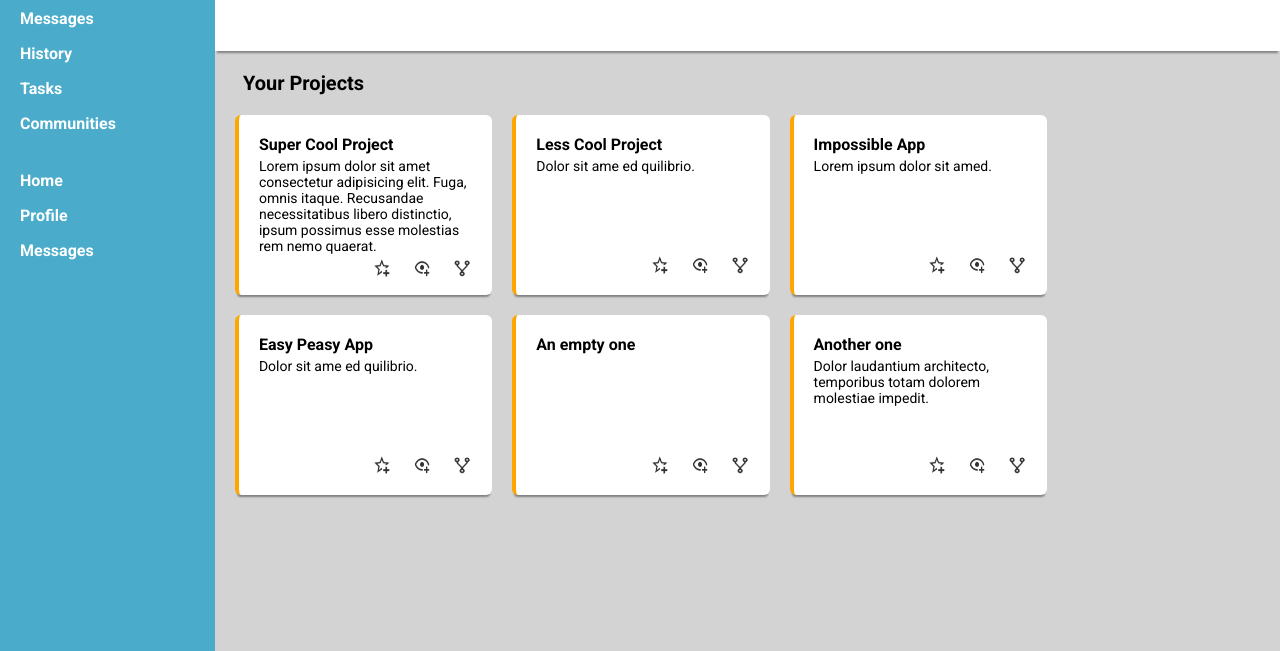
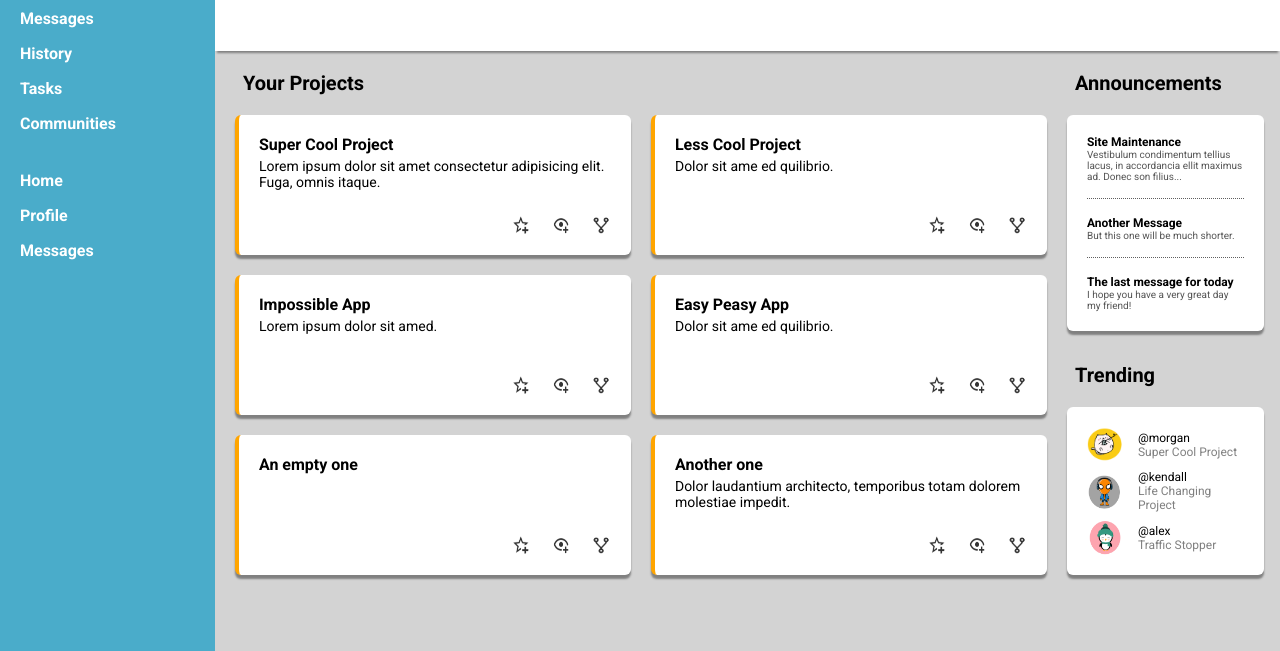
Before and after one commit to marvindibarto/project-dashboard, a plain HTML site: page index.html in a window 1280 px wide. Shown: the part 149-800 px from the top of the page. Drawn offline with Linux system fonts and the light colour scheme.

Commit message:
Added Announcements and Trending and therefore finished all specs for this exercise-project

```diff
--- a/index.html
+++ b/index.html
@@ -18,14 +18,14 @@
                     <input type="text" placeholder="Find what you're looking for!">
                 </div>
                 <div class="h-flex-columnB">
-                    <img src="assets/bell-icon.png" alt="Search Icon" class="iconn" style="height: 20px; width: 25px;">
-                    <img src="assets/profile-icon.png" alt="Search Icon" class="icon" style="height: 35px; width: 35px;">
+                    <img src="assets/bell-icon.png" alt="Bell Icon" class="icon" style="height: 20px; width: 25px;">
+                    <img src="assets/profile-icon.png" alt="Profile Icon" class="icon" style="height: 35px; width: 35px;">
                     <p>Morgan Oakley</p>
                 </div>
             </div>
             <div class="header-secondRow">
                 <div class="h-flex-columnB">
-                    <img src="assets/profile-icon.png" alt="Search Icon" class="icon" style="height: 60px; width: 60px;">
+                    <img src="assets/profile-icon.png" alt="Profile Icon" class="icon" style="height: 60px; width: 60px;">
                     <div>
                         <p>Hi there,</p>
                         <h1>Morgan Oakley (@morgan)</h1>
@@ -81,7 +81,7 @@
                     <div class="projects-header">Your Projects</div>
                     <div class="project-card">
                         <h1>Super Cool Project</h1>
-                        <p>Lorem ipsum dolor sit amet consectetur adipisicing elit. Fuga, omnis itaque. Recusandae necessitatibus libero distinctio, ipsum possimus esse molestias rem nemo quaerat.</p>
+                        <p>Lorem ipsum dolor sit amet consectetur adipisicing elit. Fuga, omnis itaque.</p>
                         <div class="pc-icons">
                             <img src="assets/p-icon1.png" alt="First Project Icon" class="icon">
                             <img src="assets/p-icon2.png" alt="Second Project Icon" class="icon">
@@ -135,9 +135,49 @@
                 </div>
                 <div class="content-sb">
                     <div class="announcements">
-
+                        <div class="a-title">Announcements</div>
+                        <div class="a-items">
+                            <div class="a-item">
+                                <p>Site Maintenance</p>
+                                <p>Vestibulum condimentum tellius lacus, in accordancia ellit maximus ad. Donec son filius...</p>
+                            </div>
+                            <hr>
+                            <div class="a-item">
+                                <p>Another Message</p>
+                                <p>But this one will be much shorter.</p>
+                            </div>
+                            <hr>
+                            <div class="a-item">
+                                <p>The last message for today</p>
+                                <p>I hope you have a very great day my friend!</p>
+                            </div>
+                        </div>
                     </div>
                     <div class="trending">
+                        <div class="t-title">Trending</div>
+                        <div class="t-items">
+                            <div class="t-item">
+                                <img src="assets/profile-icon.png" alt="Profile Icon" class="icon" style="height: 35px; width: 35px;">
+                                <div class="profile-info">
+                                    <p>@morgan</p>
+                                    <p>Super Cool Project</p>
+                                </div>
+                            </div>
+                            <div class="t-item">
+                                <img src="assets/profile-icon-kendall.png" alt="Profile Icon" class="icon" style="height: 35px; width: 35px;">
+                                <div class="profile-info">
+                                    <p>@kendall</p>
+                                    <p>Life Changing Project</p>
+                                </div>
+                            </div>
+                            <div class="t-item">
+                                <img src="assets/profile-icon-alex.png" alt="Profile Icon" class="icon" style="height: 35px; width: 35px;">
+                                <div class="profile-info">
+                                    <p>@alex</p>
+                                    <p>Traffic Stopper</p>
+                                </div>
+                            </div>
+                        </div>
 
                     </div>
                 </div>
--- a/style.css
+++ b/style.css
@@ -102,16 +102,17 @@ h1, p{
 .content-structure{
     display: grid;
     grid-template-columns: 80% 20%;
+    align-items: start;
 }
 
 .projects{
     display: grid;
-    grid-template-columns: repeat(auto-fill,minmax(200px,1fr));
+    grid-template-columns: repeat(auto-fill,minmax(300px,1fr));
     gap: 20px;
     margin: 20px;
 }
 
-.projects-header{
+.projects-header, .t-title, .a-title{
     grid-column: 1/-1;
     margin-left: 8px;
     font-size: 20px;
@@ -123,10 +124,7 @@ h1, p{
     flex-direction: column;
     gap: 4px;
 
-    background-color: white;
-    padding: 20px;
-    border-radius: 6px;
-    height: 140px;
+    height: 100px;
     border-left: solid orange 4px;
 }
 
@@ -151,26 +149,64 @@ h1, p{
 
 .content-sb{
     display: flex;
+    flex-direction: column;
+    gap: 16px;
+    margin-right: 16px;
+
 }
 
-.announcements{
+.announcements, .trending{
+    display: flex;
+    flex-direction: column;
+    gap: 8px;
+}
+
+.a-title{
+    margin-top: 20px;
+    margin-bottom: 12px;
+}
+
+.t-title{
+    margin-top: 16px;
+    margin-bottom: 12px;
+}
+
+.a-items, .t-items{
+    display: flex;
+    flex-direction: column;
+    gap: 8px;
 
 }
 
 .a-item{
-
+    font-size: 12px;
+    font-weight: bold;
 }
 
-.trending{
-
+.a-item>p:nth-of-type(2){
+    font-size: 10px;
+    font-weight: 400;
+    color: rgb(85, 85, 85);
 }
 
 .t-item{
-
+    display: flex;
+    gap: 16px;
+    font-size: 12px;
+    align-items: center;
 }
 
-.project-card, .announcements>*, .trending>*{
-    box-shadow: 0 4px 2px -2px gray;
+.profile-info>p:nth-of-type(2){
+    color: grey;
+}
+
+
+
+.project-card, .a-items, .t-items{
+    box-shadow: 0 4px 2px 0px gray;
+    background-color: white;
+    padding: 20px;
+    border-radius: 6px;
 
 }
 
@@ -200,3 +236,12 @@ input{
     border-radius: 8px;
     width: 100%;
 }
+
+hr {
+    border: none;
+    border-top: 1px dotted rgb(95, 95, 95);
+    color: #fff;
+    background-color: #fff;
+    height: 1px;
+    width: 100%;
+  }
```
Also changed, not shown: assets/profile-icon-alex.png (added), assets/profile-icon-kendall.png (added).
